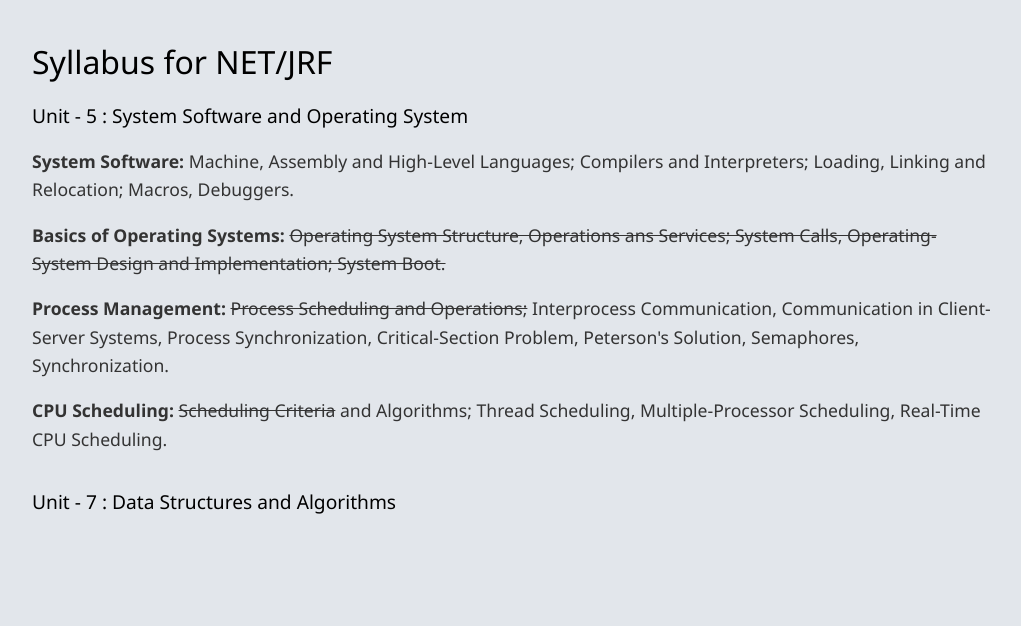
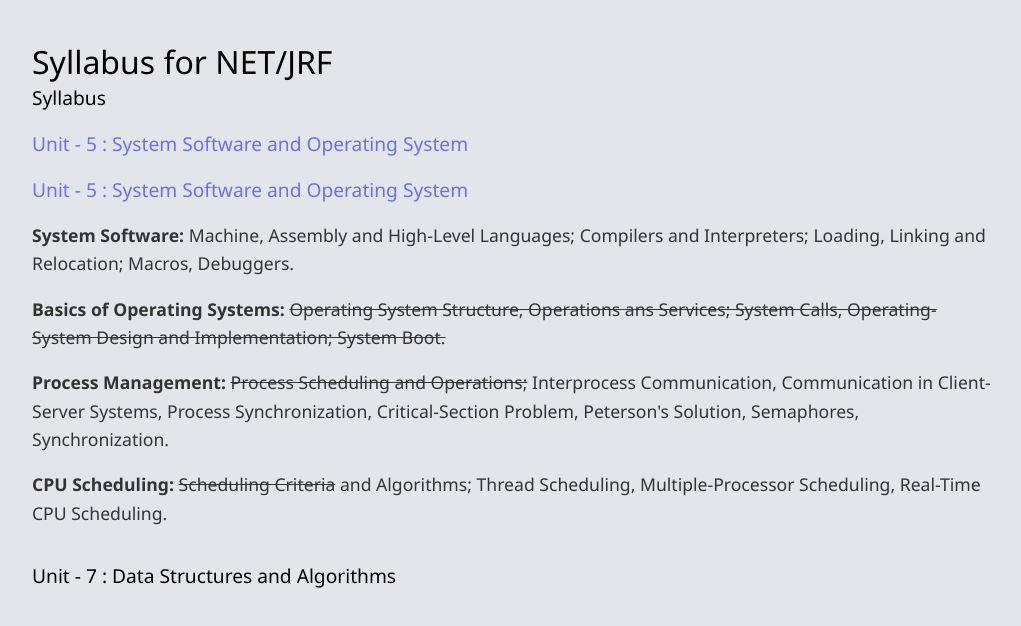
Before and after one commit to ArshidBaba/ArshidBaba.github.io, a plain HTML site: page Syllabus.html in a window 1280 px wide. Shown: the whole page, without its empty margins (128-1149 px from the left). Drawn offline with Linux system fonts and the light colour scheme.

Commit message:
Updated Syllabus

```diff
--- a/Syllabus.html
+++ b/Syllabus.html
@@ -6,8 +6,12 @@
     </head>
 
     <body>
+        <h2>Syllabus</h2>
         <br>
-        <h2>Unit - 5 : System Software and Operating System</h2>
+        <h3><a href=#operatingsystems>Unit - 5 : System Software and Operating System</a></h3>
+        <br>
+
+        <h2><a name=operatingsystems>Unit - 5 : System Software and Operating System</a></h2>
 
         <p><b>System Software: </b>Machine, Assembly and High-Level Languages; Compilers and Interpreters; Loading, Linking and Relocation; Macros, Debuggers.</p>
         <p><b>Basics of Operating Systems: </b><s>Operating System Structure, Operations ans Services; System Calls, Operating-System Design and Implementation; System Boot.</s></p>
```
